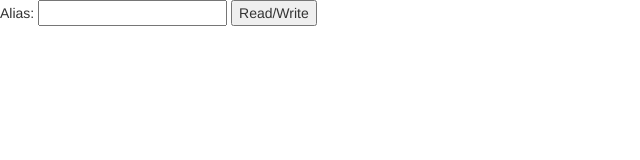
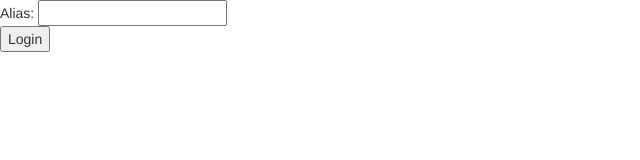
Before and after one commit to setterwall/Lab3, a plain HTML site: page index.html in a window 1280 px wide. Shown: the whole page, without its empty margins (0-640 px from the left). Drawn offline with nearby package versions, Linux system fonts and the light colour scheme; some packages are replaced by stand-ins of ours.

Commit message:
updated html with src, messagetext mm

```diff
--- a/index.html
+++ b/index.html
@@ -4,6 +4,7 @@
 <head>
   <meta name="viewport" content="width=device-width" />
   <script src="https://cdn.pubnub.com/pubnub.min.js"></script>
+  <script type="text/javascript" src="http://maps.googleapis.com/maps/api/js?sensor=false"></script>
   <script src="app.js"></script>
   <title>ChatApp</title>
   <link rel="stylesheet" href="http://maxcdn.bootstrapcdn.com/bootstrap/3.3.4/css/bootstrap.min.css">
@@ -15,7 +16,8 @@
   <div class="views" id="homeView" style="display:block">
 
     Alias: <input id="userName"></input>
-    <button onclick="loadChat('readwrite')">Read/Write</button>
+    <div id = "messageText"></div>
+    <button onclick="loadChat()">Login</button>
   </div>
 
   <div class="views" id="chatView" style="display:none">
```
